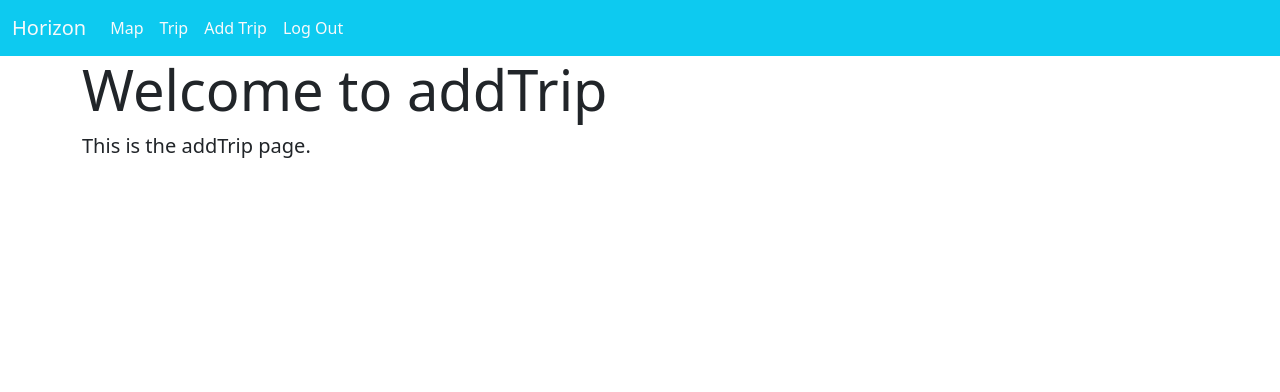
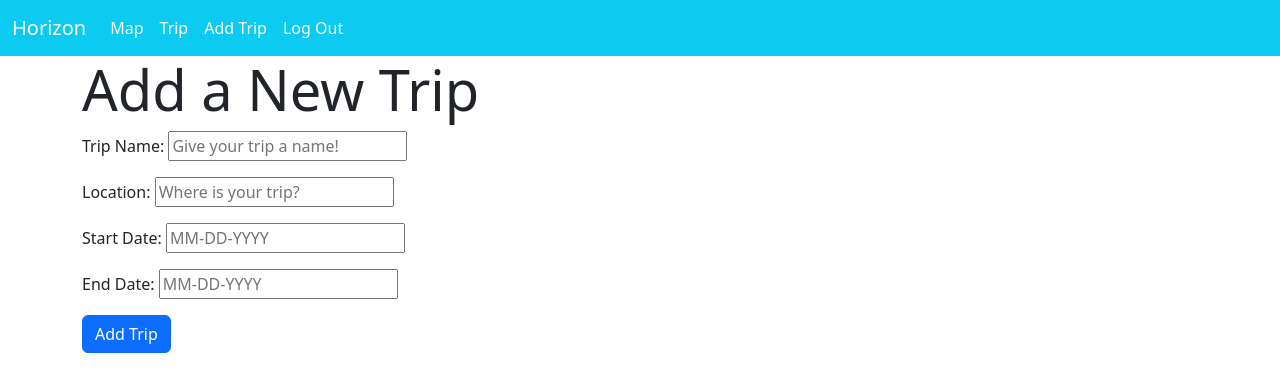
Before and after one commit to Phillipcostas/Horizon-Group, a Django app: page /addTrip in a window 1280 px wide. Shown: the top 392 px of the page. Run offline with Django 5.2, Linux system fonts and the light colour scheme; the visitor is signed in with stand-in values (Sample User, id 1); some libraries are stand-ins or nearby versions.

Commit message:
added the formfield for ADD TRIP

```diff
--- a/main_app/froms.py
+++ b/main_app/froms.py
@@ -2,6 +2,8 @@
 from django import forms
 from django.contrib.auth.forms import UserCreationForm
 from django.contrib.auth.models import User
+from .models import Trip
+from django.conf import settings
 
 class SignUpForm(UserCreationForm):
     email = forms.EmailField(max_length=254, help_text='Required. Enter a valid email address.')
@@ -9,3 +11,28 @@ class SignUpForm(UserCreationForm):
     class Meta:
         model = User
         fields = ('username', 'email', 'password1', 'password2')
+
+
+class TripForm(forms.ModelForm):
+    name = forms.CharField(
+        widget=forms.TextInput(attrs={'placeholder': 'Give your trip a name!'}),
+        label='Trip Name'
+    )
+    location = forms.CharField(
+        widget=forms.TextInput(attrs={'placeholder': 'Where is your trip?'}),
+        label='Location'
+    )
+    start_date = forms.DateField(
+        widget=forms.DateInput(attrs={'placeholder': 'MM-DD-YYYY', 'type': 'text'}),
+        label='Start Date',
+        input_formats=['%m-%d-%Y']
+    )
+    end_date = forms.DateField(
+        widget=forms.DateInput(attrs={'placeholder': 'MM-DD-YYYY', 'type': 'text'}),
+        label='End Date',
+        input_formats=['%m-%d-%Y']
+    )
+
+    class Meta:
+        model = Trip
+        fields = ['name', 'location', 'start_date', 'end_date']
--- a/main_app/models.py
+++ b/main_app/models.py
@@ -1,6 +1,7 @@
 from django.db import models
 from django.contrib.auth.models import User
-
+from django.core.exceptions import ValidationError
+from datetime import date
 
 class UserProfile(models.Model):
     name = models.CharField(max_length=255)
@@ -14,11 +15,22 @@ class UserProfile(models.Model):
 class Trip(models.Model):
     name = models.CharField(max_length=255)
     user = models.ForeignKey(User, on_delete=models.CASCADE, related_name="trips")
-    # start_date = models.DateField()
-    # end_date = models.DateField()
+    location = models.CharField(max_length=255, default="Unknown Location")
+    start_date = models.DateField(default=date.today)
+    end_date = models.DateField(default=date.today)
 
     def __str__(self):
         return self.name
+
+    def clean(self):
+        if self.start_date and self.end_date:
+            if self.end_date < self.start_date:
+                raise ValidationError('End date cannot be before start date')
+        else:
+            if not self.start_date:
+                raise ValidationError('Start date is required')
+            if not self.end_date:
+                raise ValidationError('End date is required')
 
 
 class Itinerary(models.Model):
--- a/main_app/templates/addTrip.html
+++ b/main_app/templates/addTrip.html
@@ -4,7 +4,11 @@
 
 {% block content %}
 <div class="jumbotron">
-  <h1 class="display-4">Welcome to addTrip</h1>
-  <p class="lead">This is the addTrip page.</p>
+  <h1 class="display-4">Add a New Trip</h1>
+  <form method="post">
+    {% csrf_token %}
+    {{ form.as_p }}
+    <button type="submit" class="btn btn-primary">Add Trip</button>
+  </form>
 </div>
 {% endblock %}
--- a/main_app/views.py
+++ b/main_app/views.py
@@ -5,6 +5,9 @@ from django.contrib.auth import login
 from django.contrib.auth.forms import UserCreationForm
 from django.contrib.auth.decorators import login_required
 from .models import UserProfile, Trip, Itinerary
+from django.contrib.auth.mixins import LoginRequiredMixin
+from django.views.generic import View
+from .froms import TripForm
 
 
 def about(request):
@@ -53,5 +56,16 @@ class Trip(LoginView):
     template_name = "trip.html"
 
 
-class AddTrip(LoginView):
-    template_name = "addTrip.html"
+class AddTrip(LoginRequiredMixin, View):
+    def get(self, request):
+        form = TripForm()
+        return render(request, 'addTrip.html', {'form': form})
+
+    def post(self, request):
+        form = TripForm(request.POST)
+        if form.is_valid():
+            trip = form.save(commit=False)
+            trip.user = request.user
+            trip.save()
+            return redirect('/trip')
+        return render(request, 'addTrip.html', {'form': form})
```
Also changed, not shown: main_app/migrations/0003_trip_end_date_trip_location_trip_start_date.py (added), main_app/static/signup.css (line endings or trailing spaces), 1 other file.
